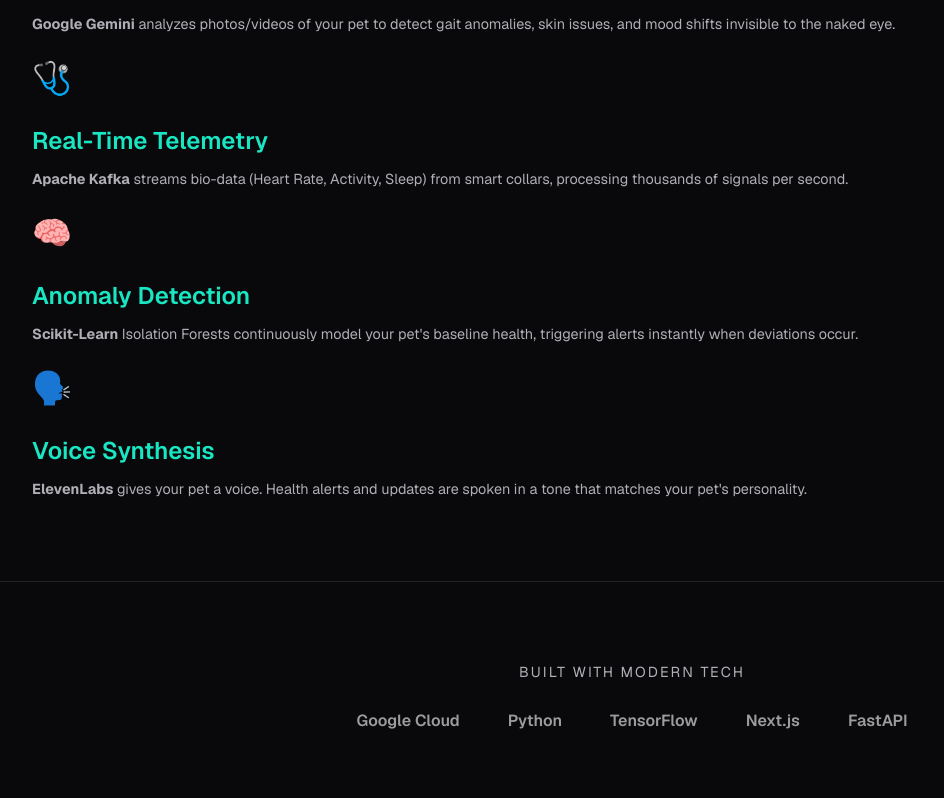
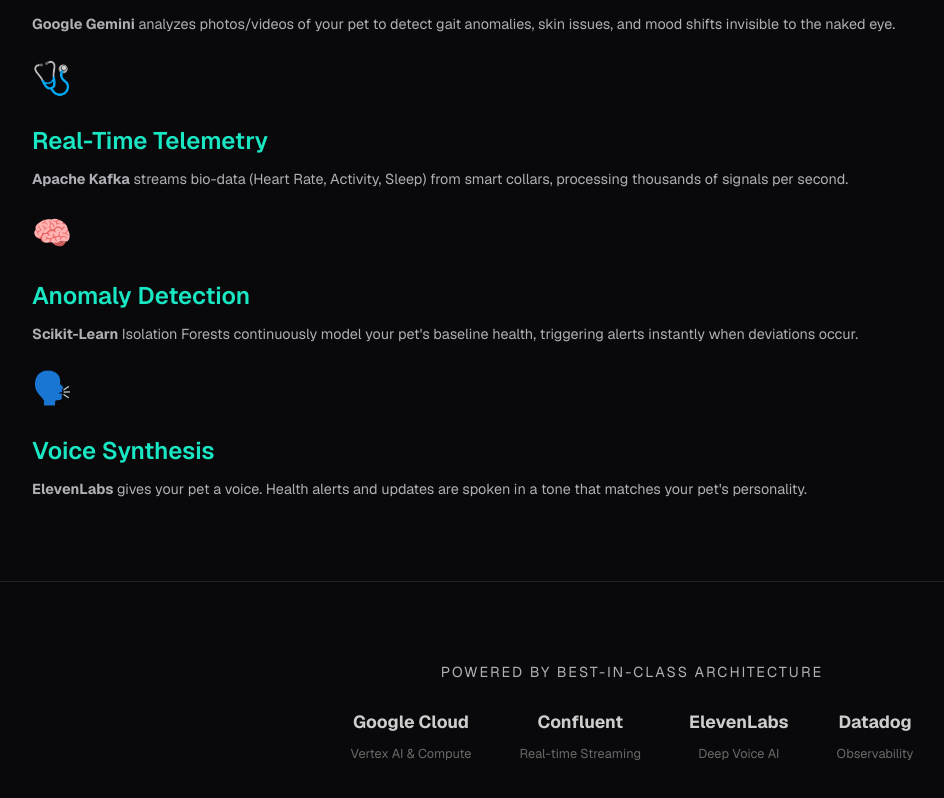
Before and after one commit to gaip/petai, a Next.js app in the folder frontend/: page / in a window 1280 px wide. Shown: the part 924-1722 px from the top of the page, without its empty margins (8-952 px from the left). Built offline with nearby package versions, Linux system fonts and the light colour scheme.

Commit message:
Highlight GCP/Confluent/ElevenLabs architecture on Landing Page

```diff
--- a/frontend/app/page.tsx
+++ b/frontend/app/page.tsx
@@ -68,16 +68,26 @@
       </section>
 
       {/* Integration Banner */}
-      {/* Integration Banner */}
       <section style={{ padding: '4rem 0', borderTop: '1px solid var(--border-light)' }}>
         <div className="container" style={{ textAlign: 'center' }}>
-          <p style={{ color: 'var(--text-muted)', marginBottom: '1.5rem', fontSize: '0.9rem', letterSpacing: '2px', textTransform: 'uppercase' }}>Built with Modern Tech</p>
-          <div style={{ display: 'flex', gap: '3rem', justifyContent: 'center', opacity: 0.6, flexWrap: 'wrap' }}>
-            <span style={{ fontWeight: 600 }}>Google Cloud</span>
-            <span style={{ fontWeight: 600 }}>Python</span>
-            <span style={{ fontWeight: 600 }}>TensorFlow</span>
-            <span style={{ fontWeight: 600 }}>Next.js</span>
-            <span style={{ fontWeight: 600 }}>FastAPI</span>
+          <p style={{ color: 'var(--text-muted)', marginBottom: '1.5rem', fontSize: '0.9rem', letterSpacing: '2px', textTransform: 'uppercase' }}>Powered by Best-in-Class Architecture</p>
+          <div style={{ display: 'flex', gap: '3rem', justifyContent: 'center', opacity: 0.8, flexWrap: 'wrap' }}>
+            <div style={{ display: 'flex', flexDirection: 'column', alignItems: 'center', gap: '0.5rem' }}>
+              <span style={{ fontWeight: 700, fontSize: '1.1rem' }}>Google Cloud</span>
+              <span style={{ fontSize: '0.8rem', color: 'gray' }}>Vertex AI & Compute</span>
+            </div>
+            <div style={{ display: 'flex', flexDirection: 'column', alignItems: 'center', gap: '0.5rem' }}>
+              <span style={{ fontWeight: 700, fontSize: '1.1rem' }}>Confluent</span>
+              <span style={{ fontSize: '0.8rem', color: 'gray' }}>Real-time Streaming</span>
+            </div>
+            <div style={{ display: 'flex', flexDirection: 'column', alignItems: 'center', gap: '0.5rem' }}>
+              <span style={{ fontWeight: 700, fontSize: '1.1rem' }}>ElevenLabs</span>
+              <span style={{ fontSize: '0.8rem', color: 'gray' }}>Deep Voice AI</span>
+            </div>
+            <div style={{ display: 'flex', flexDirection: 'column', alignItems: 'center', gap: '0.5rem' }}>
+              <span style={{ fontWeight: 700, fontSize: '1.1rem' }}>Datadog</span>
+              <span style={{ fontSize: '0.8rem', color: 'gray' }}>Observability</span>
+            </div>
           </div>
         </div>
       </section>
```
